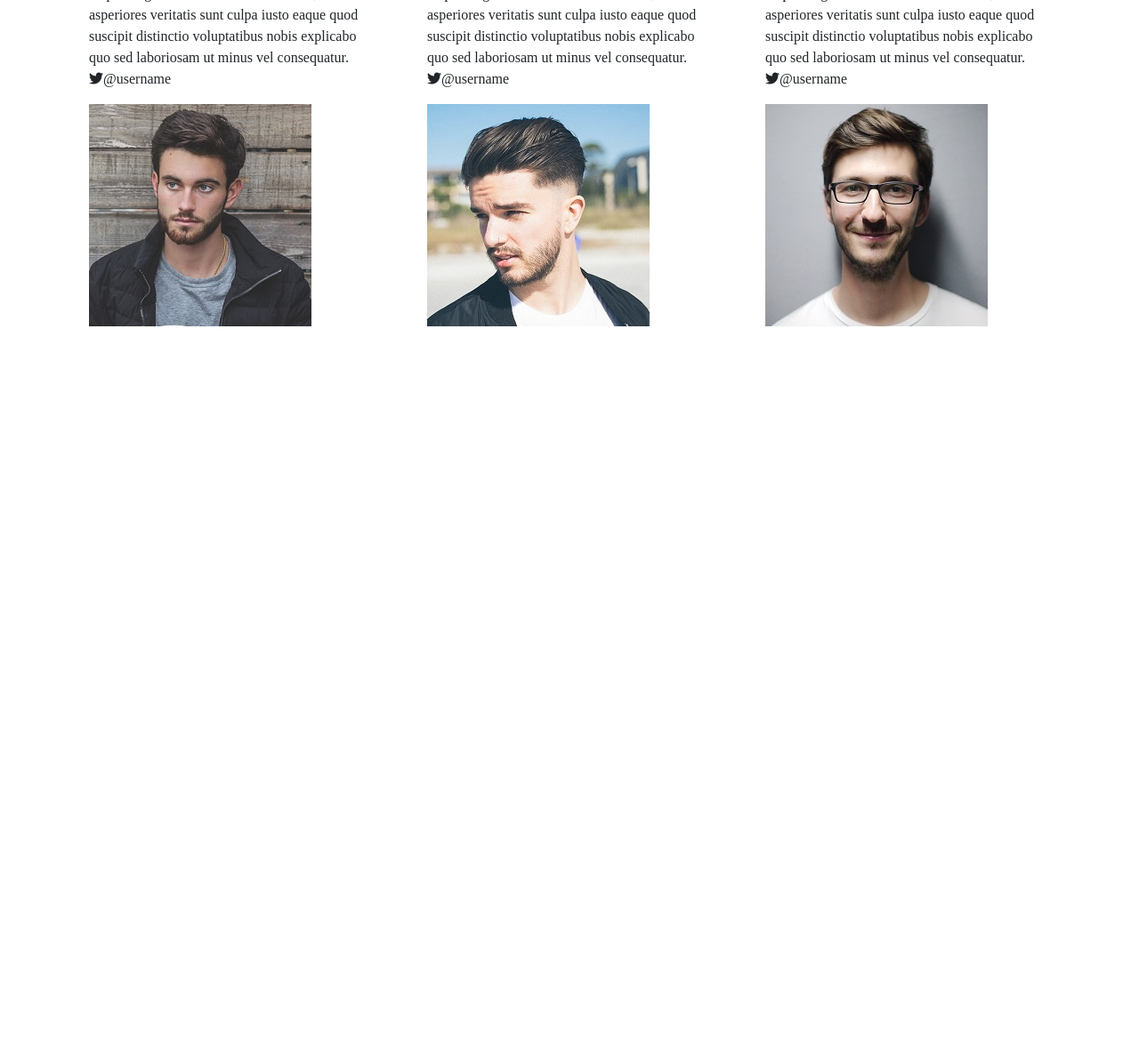
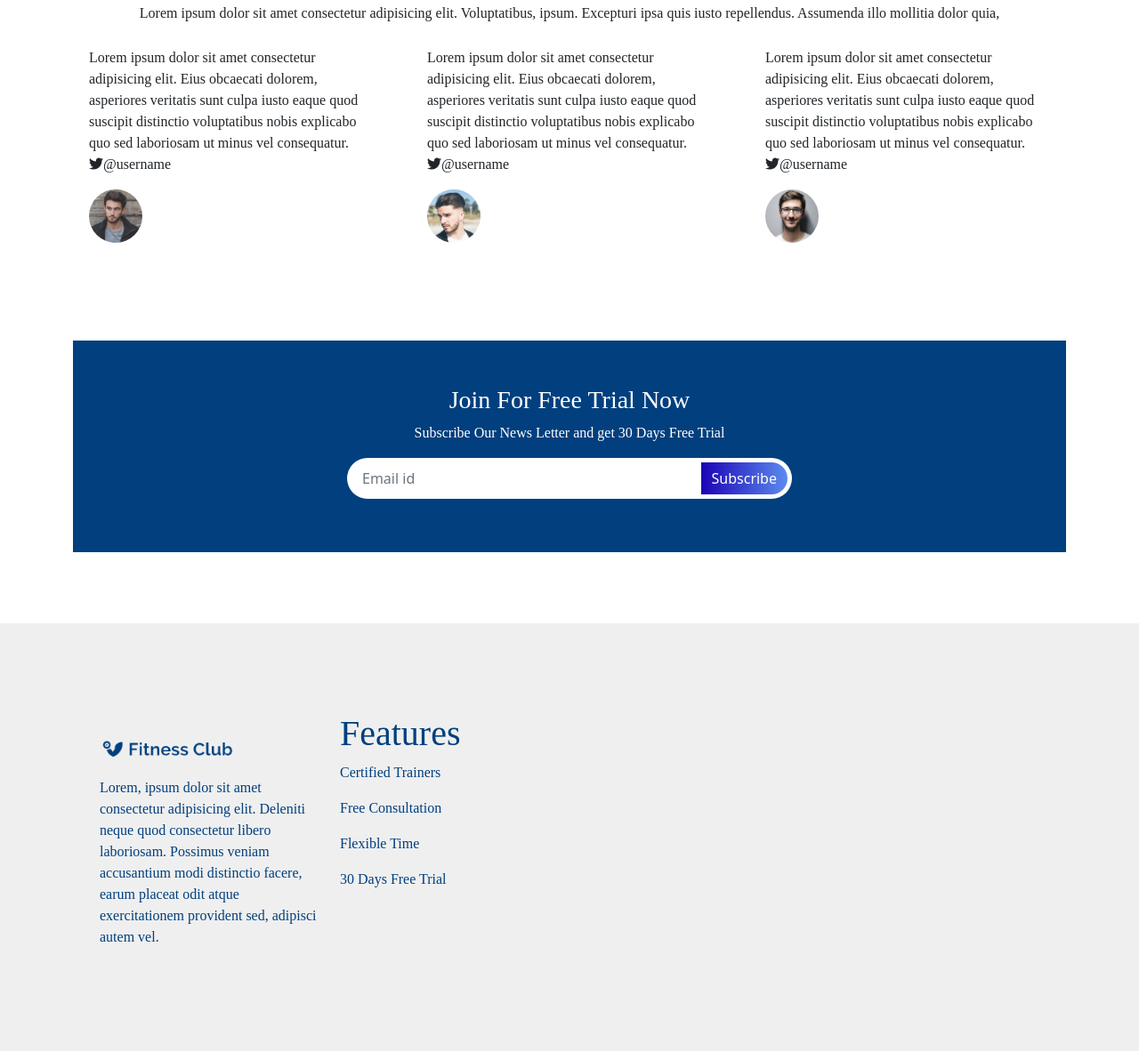
Before and after one commit to truelegion44/fitness-blog, a plain HTML site: page index.html in a window 1280 px wide. Shown: the part 2209-3391 px from the top of the page at 89% size. Before the commit the page ends 2686 px from the top, so only its background shows below. Drawn offline with nearby package versions, Linux system fonts and the light colour scheme.

Commit message:
added some features to complete my project

```diff
--- a/fit.css
+++ b/fit.css
@@ -98,3 +98,72 @@ text-align: justify;
 #features .col-md-4{
   padding: 10px 30px;
 }
+#features img{
+  width: 60px;
+  height: 60px;
+  border-radius: 50px;
+
+
+}
+.review{
+  font-size: 16px;
+  padding: 10px 10px 10px 30px;
+  border-radius: 10px;
+
+}
+
+.subscribe{
+  padding: 50px 20px;
+  background-color: #013f7e;
+  position: relative;
+}
+
+.subscribe h3, .subscribe p{
+  color: #fff;
+}
+
+.subscribe   .input-group{
+   background: #fff;
+  border-radius: 30px;
+  max-width: 500px;
+  margin:10px auto;
+  padding:5px
+
+}
+.subscribe   .form-control{
+  border: none;
+  background: transparent;
+
+}
+.subscribe   .form-control:focus{
+ box-shadow: none;
+  background: transparent;
+}
+.subscribe .input-group-append{
+  background-image: linear-gradient( to right,#1c03b5, #5c8bef);
+  border-radius: 30px;
+}
+.subscribe .input-group-text{
+  background: transparent;
+  border:none;
+  color: #fff;
+}
+.subscribe .btn:focus{
+  box-shadow: none;
+}
+
+#footer{
+margin-top: 80px;
+padding: 100px;
+background-color: #efefef;
+color:#013f7e;
+}
+.footer-logo{
+width: 150px;
+margin-top: 25px;
+margin-bottom:  15px;
+}
+.footer h1{
+  font-size:15px;
+
+}
--- a/index.html
+++ b/index.html
@@ -115,6 +115,8 @@
 <!-------------Features--------------------------->
 <section id="features">
 <div class="container">
+  <h1   class="text-center fw-bold">Meet our Members</h1>
+  <p class="text-center">Lorem ipsum dolor sit amet consectetur adipisicing elit. Voluptatibus, ipsum. Excepturi ipsa quis iusto repellendus. Assumenda illo mollitia dolor quia,</p>
   <div class="row">
     <div class="col-md-4">
       <p class="reviews">Lorem ipsum dolor sit amet consectetur adipisicing elit. Eius obcaecati dolorem, asperiores veritatis sunt culpa iusto eaque quod suscipit distinctio voluptatibus nobis explicabo quo sed laboriosam ut minus vel consequatur.
@@ -140,6 +142,50 @@
 
 </section>
 
+<!---------subscribe-------------------------->
+<section id="subscribe">
+  <div class="container">
+    <div class="subscribe  text-center">
+      <h3> Join For Free Trial Now </h3>
+      <p>Subscribe Our News Letter and get 30 Days Free Trial </p>
+      <div class="input-group">
+        <input type="email"  class="form-control"  placeholder="Email id" >
+        <div class="input-group-append">
+        <button type="submit" value="" class="input-group-text  "> Subscribe </button>
+      </div>
+
+      </div>
+
+    </div>
+  </div>
+
+
+</section>
+<!-------footer--------------->
+<section  id="footer">
+  <div class="container">
+    <div class="row">
+      <div class="col-md-3">
+        <img src="images/Fitness_img/logo.png"  class="footer-logo"    alt="">
+        <p>Lorem, ipsum dolor sit amet consectetur adipisicing elit. Deleniti neque quod consectetur libero laboriosam. Possimus veniam accusantium modi distinctio facere, earum placeat odit atque exercitationem provident sed, adipisci autem vel.</p>
+      </div>
+      <div class="col-md-3">
+      <h1>Features</h1>
+      <p>Certified Trainers</p>
+      <p>Free Consultation</p>
+      <p>Flexible Time</p>
+      <p>30 Days Free Trial</p>
+
+      </div>
+    </div>
+  </div>
+
+
+
+</section>
+
+
+
 
   <script src="https://cdn.jsdelivr.net/npm/@popperjs/core@2.9.2/dist/umd/popper.min.js" integrity="sha384-IQsoLXl5PILFhosVNubq5LC7Qb9DXgDA9i+tQ8Zj3iwWAwPtgFTxbJ8NT4GN1R8p" crossorigin="anonymous"></script>
   <script src="https://cdn.jsdelivr.net/npm/bootstrap@5.0.2/dist/js/bootstrap.min.js" integrity="sha384-cVKIPhGWiC2Al4u+LWgxfKTRIcfu0JTxR+EQDz/bgldoEyl4H0zUF0QKbrJ0EcQF" crossorigin="anonymous"></script>
```
Also changed, not shown: 1 other file.
